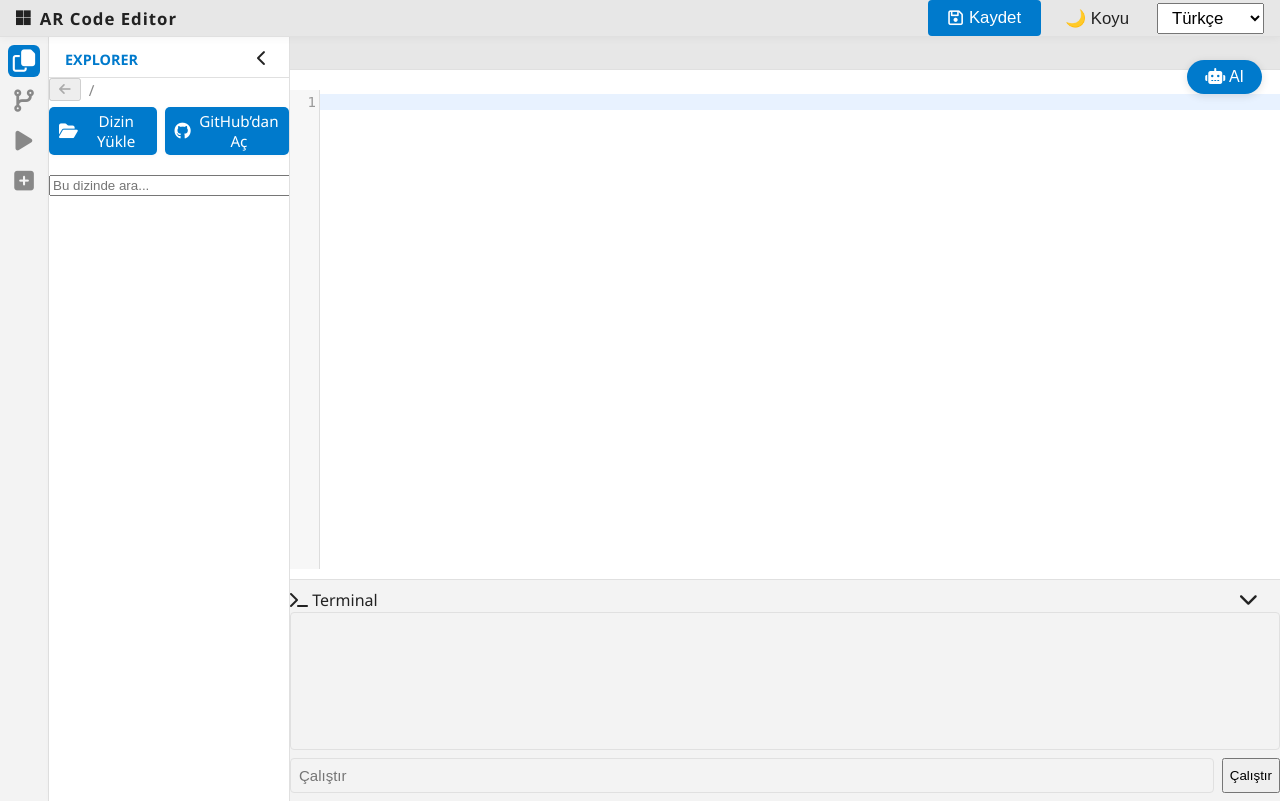
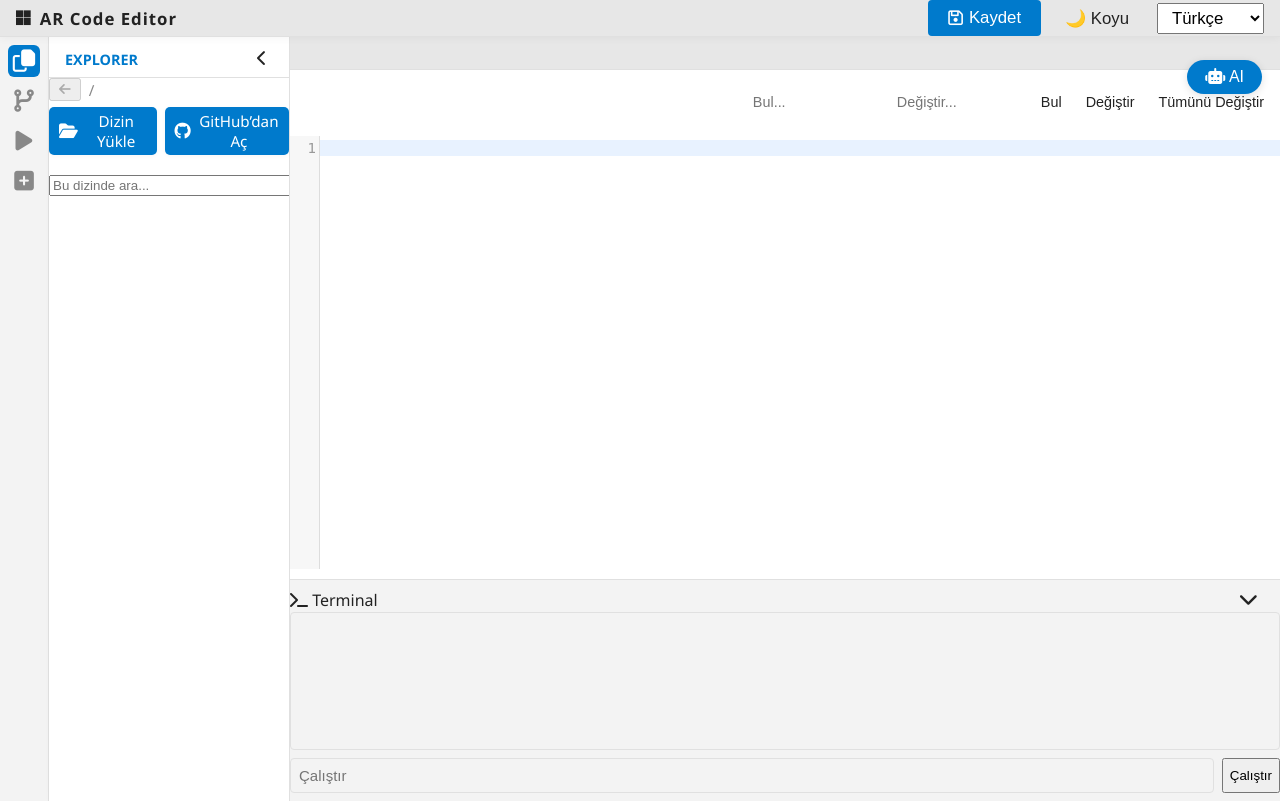
Before and after one commit to arenkos/Code_Editor, a Flask app: page / in a window 1280 px wide. Run offline with Flask 3, Linux system fonts and the light colour scheme; some web fonts are replaced.

Commit message:
Bul ve değiştir özelliği eklendi

```diff
--- a/python_code_editor/static/style.css
+++ b/python_code_editor/static/style.css
@@ -616,3 +616,51 @@
 .tab .tab-close:hover {
   color: #f33;
 }
+/* CodeMirror arama highlight stilleri */
+.CodeMirror-searching {
+  background-color: #ffeb3b !important;
+  color: #000 !important;
+  border-radius: 2px;
+  padding: 1px 2px;
+}
+
+.CodeMirror-searching.CodeMirror-searching {
+  background-color: #ff9800 !important;
+  color: #fff !important;
+}
+
+/* Arama kutusu stilleri */
+#find-replace-panel {
+  background: var(--vscode-editor-background);
+  border: 1px solid var(--vscode-panel-border);
+  border-radius: 4px;
+  padding: 8px;
+  margin-bottom: 8px;
+}
+
+#find-replace-panel input {
+  background: var(--vscode-input-background);
+  color: var(--vscode-input-foreground);
+  border: 1px solid var(--vscode-input-border);
+  border-radius: 3px;
+  padding: 4px 8px;
+  font-size: 0.9em;
+}
+
+#find-replace-panel button {
+  background: var(--vscode-button-background);
+  color: var(--vscode-button-foreground);
+  border: 1px solid var(--vscode-button-border);
+  border-radius: 3px;
+  padding: 4px 8px;
+  font-size: 0.9em;
+  cursor: pointer;
+}
+
+#find-replace-panel button:hover {
+  background: var(--vscode-button-hoverBackground);
+}
+
+#find-replace-panel button:active {
+  background: var(--vscode-button-activeBackground);
+}
--- a/python_code_editor/templates/index.html
+++ b/python_code_editor/templates/index.html
@@ -68,6 +68,14 @@
                 <div id="editor-area" style="flex:1 1 0;display:flex;flex-direction:column;min-height:0;">
                     <div id="editor-header">
                         <h2 id="current-path"></h2>
+                        <!-- Find & Replace Panel -->
+                        <div id="find-replace-panel" style="display:flex;gap:8px;align-items:center;margin-bottom:6px;">
+                          <input id="find-input" type="text" placeholder="Bul..." style="width:120px;">
+                          <input id="replace-input" type="text" placeholder="Değiştir..." style="width:120px;">
+                          <button id="find-next-btn" title="Sonrakini bul">Bul</button>
+                          <button id="replace-btn" title="Değiştir">Değiştir</button>
+                          <button id="replace-all-btn" title="Tümünü değiştir">Tümünü Değiştir</button>
+                        </div>
                     </div>
                     <textarea id="file-content"></textarea>
                     <div id="save-status"></div>
@@ -154,6 +162,11 @@
     <script src="https://cdnjs.cloudflare.com/ajax/libs/codemirror/5.65.16/addon/edit/closebrackets.min.js"></script>
     <script src="https://cdnjs.cloudflare.com/ajax/libs/codemirror/5.65.16/addon/edit/matchbrackets.min.js"></script>
     <script src="https://cdnjs.cloudflare.com/ajax/libs/codemirror/5.65.16/addon/selection/active-line.min.js"></script>
+    <script src="https://cdnjs.cloudflare.com/ajax/libs/codemirror/5.65.16/addon/search/searchcursor.min.js"></script>
+    <script src="https://cdnjs.cloudflare.com/ajax/libs/codemirror/5.65.16/addon/search/search.min.js"></script>
+    <script src="https://cdnjs.cloudflare.com/ajax/libs/codemirror/5.65.16/addon/search/searchcursor.min.js"></script>
+    <script src="https://cdnjs.cloudflare.com/ajax/libs/codemirror/5.65.16/addon/search/matchesonscrollbar.min.js"></script>
+    <script src="https://cdnjs.cloudflare.com/ajax/libs/codemirror/5.65.16/addon/search/jump-to-line.min.js"></script>
     <script src="/static/app.js?v=20240611"></script>
 </body>
 </html>
```
Also changed, not shown: python_code_editor/static/app.js (+119 -0 lines).
